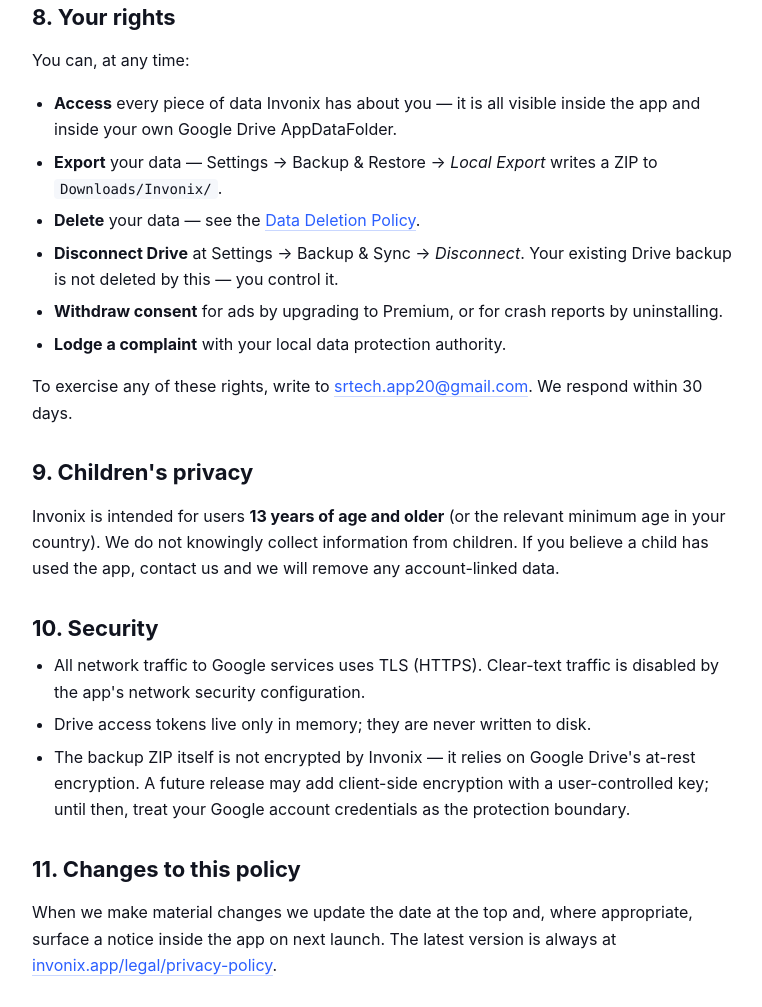
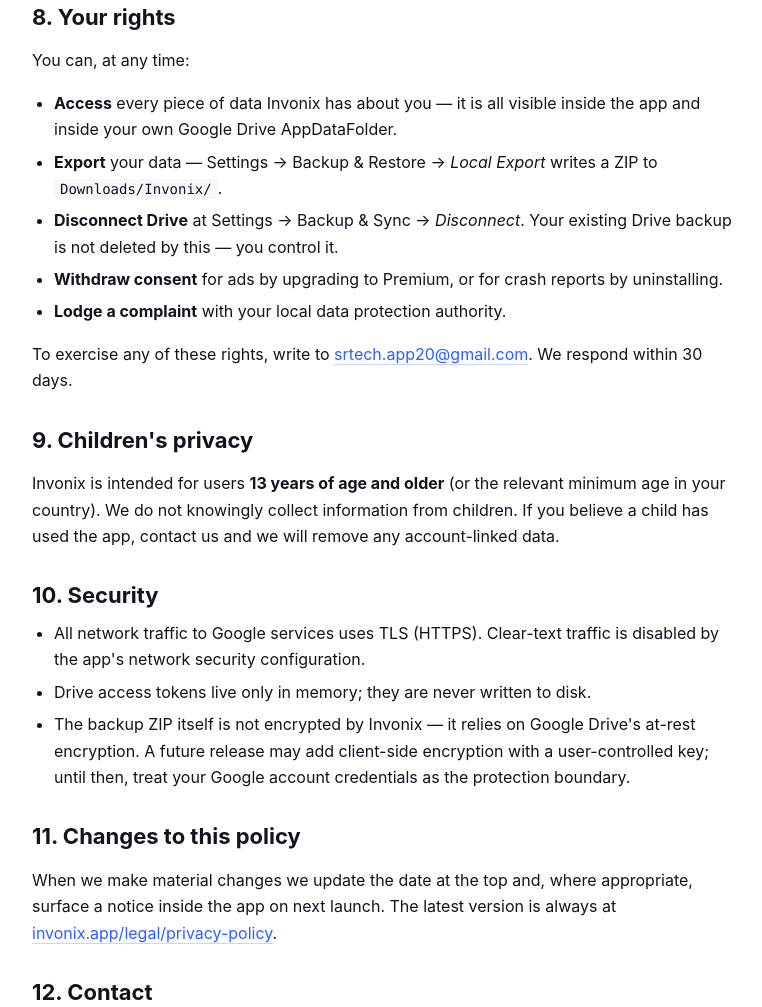
Before and after one commit to srtechapp/srtechapps, a plain HTML site: page invonix/index.html in a window 1280 px wide. Shown: the part 4222-5229 px from the top of the page, without its empty margins (252-1014 px from the left). Drawn offline with Linux system fonts and the light colour scheme.

Commit message:
Update index.html

```diff
--- a/invonix/index.html
+++ b/invonix/index.html
@@ -404,8 +404,6 @@
                 visible inside the app and inside your own Google Drive AppDataFolder.</li>
             <li><strong>Export</strong> your data — Settings → Backup &amp; Restore →
                 <em>Local Export</em> writes a ZIP to <code>Downloads/Invonix/</code>.</li>
-            <li><strong>Delete</strong> your data — see the
-                <a href="data-deletion.html">Data Deletion Policy</a>.</li>
             <li><strong>Disconnect Drive</strong> at Settings → Backup &amp; Sync →
                 <em>Disconnect</em>. Your existing Drive backup is not deleted by this — you
                 control it.</li>
```
